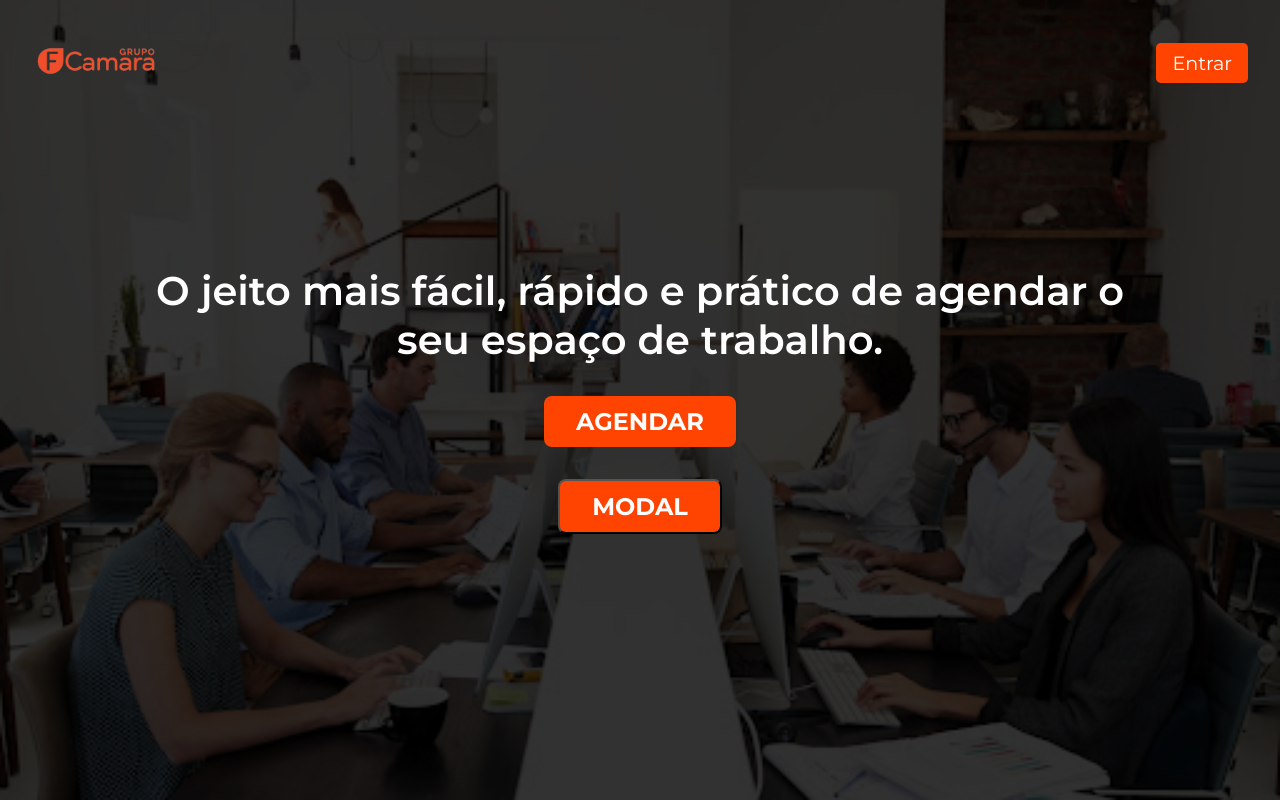
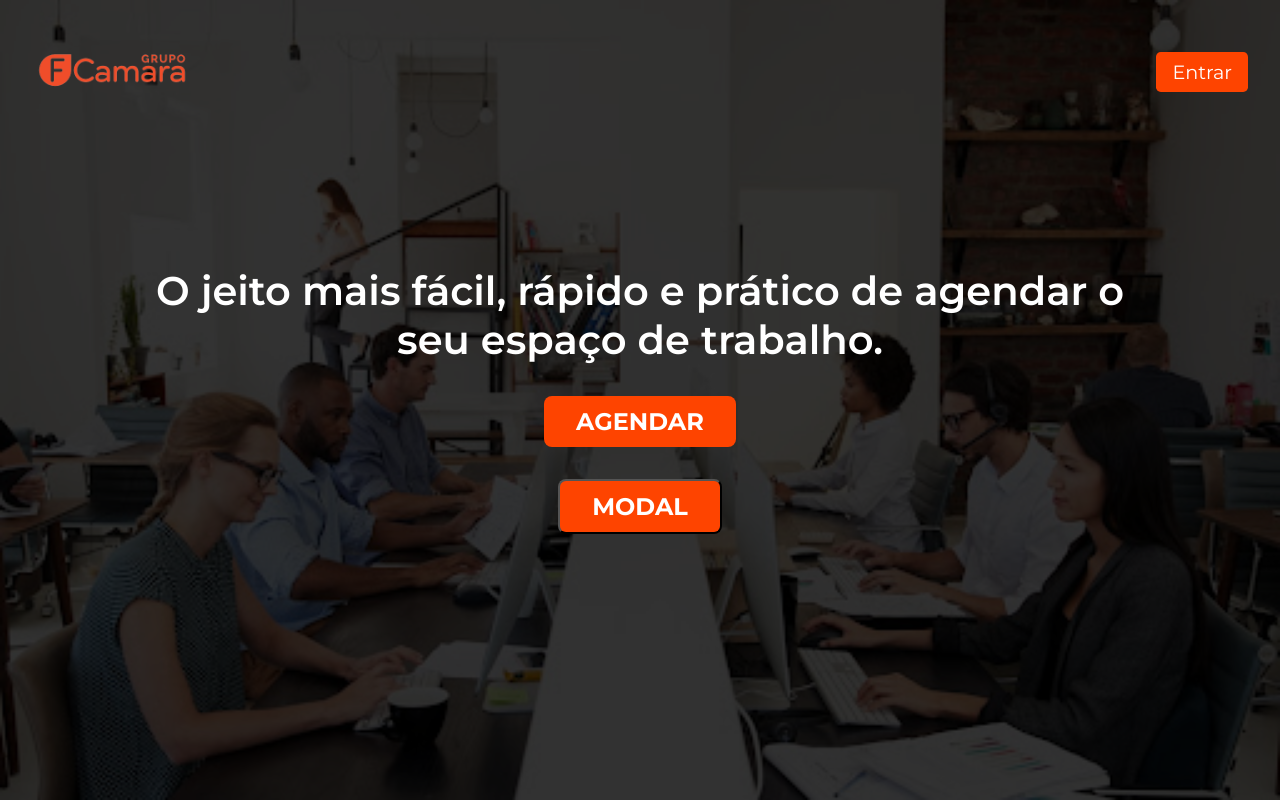
Before and after one commit to lucasgoncalvesbt/agendalaranja-front, a React (Create React App) app: page / in a window 1280 px wide. Built offline with nearby package versions, Linux system fonts and the light colour scheme.

Commit message:
feat: pequenas correções

```diff
--- a/src/pages/Home.tsx
+++ b/src/pages/Home.tsx
@@ -4,7 +4,6 @@ import UIModal from '../components/Modal';
 import { useAuth } from '../hooks/useAuth';
 
 import '../styles/css/home.css';
-import Login from './Login';
 
 export default function Home() {
   const { user } = useAuth();
--- a/src/pages/Login.tsx
+++ b/src/pages/Login.tsx
@@ -10,7 +10,7 @@ export default function Login() {
   const [email, setEmail] = useState("");
   const [senha, setSenha] = useState("");
 
-  async function handlerSubmit(event: FormEvent) {
+  const handlerSubmit = async (event: FormEvent) => {
     event.preventDefault();
     await login(email, senha, () => history.push('/estacao'))
   }
--- a/src/styles/css/nav.css
+++ b/src/styles/css/nav.css
@@ -9,7 +9,7 @@ nav {
   z-index: 3;
 }
 nav img {
-  width: 8rem;
+  width: 10rem;
 }
 nav .button {
   padding: 0.5rem 1rem;
--- a/src/styles/scss/nav.scss
+++ b/src/styles/scss/nav.scss
@@ -11,7 +11,7 @@ nav {
   z-index: 3;
 
   img {
-    width: 8rem;
+    width: 10rem;
   }
 
   .button {
```
